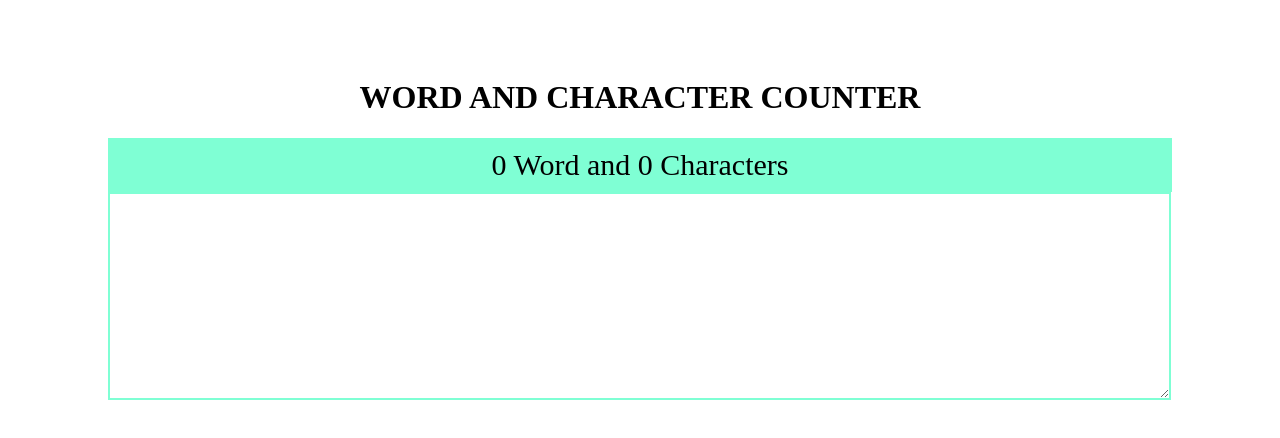
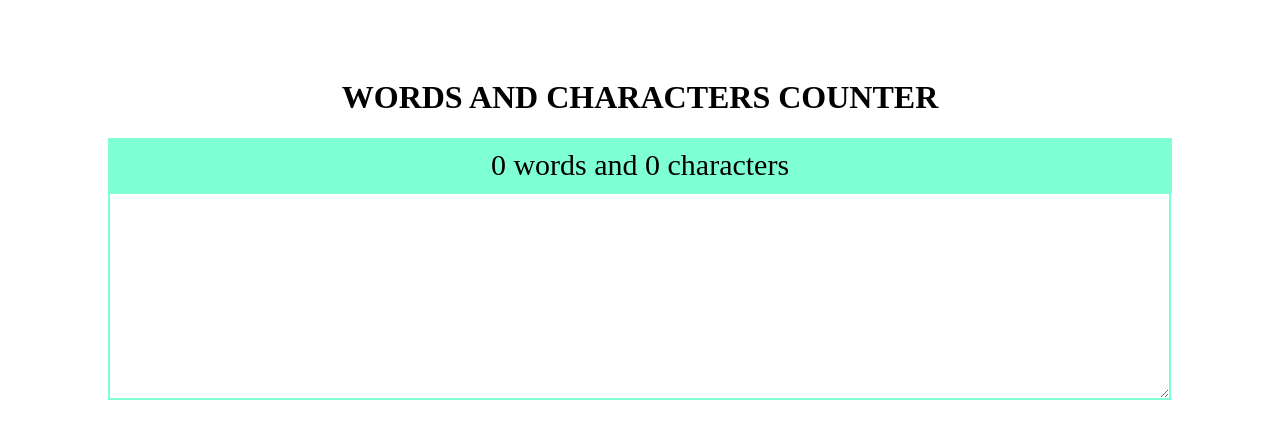
Before and after one commit to Suman-Chandra-Barman/2.Word-Counter, a plain HTML site: page index.html in a window 1280 px wide. Drawn offline with Linux system fonts and the light colour scheme.

Commit message:
Update index.html

```diff
--- a/index.html
+++ b/index.html
@@ -10,8 +10,8 @@
     <link rel="stylesheet" href="style.css">
 </head>
 <body>
-    <h1>Word and character counter</h1>
-    <p><span id="words">0</span> Word and <span id="char">0</span> Characters</p>
+    <h1>Words and characters counter</h1>
+    <p><span id="words">0</span> words and <span id="char">0</span> characters</p>
     <textarea id="text-box" cols="30" rows="10"></textarea>
 
 
@@ -20,11 +20,11 @@
         let textBox = document.getElementById("text-box");
         textBox.addEventListener("input", function() {
 
-            // characters
+            // characters box
             let text = this.value;
             document.getElementById("char").innerHTML = text.length;
 
-            // words
+            // words box
             let words = text.trim();
             let word = words.split(" ")
             let cleanList = word.filter(function(elm){
```
